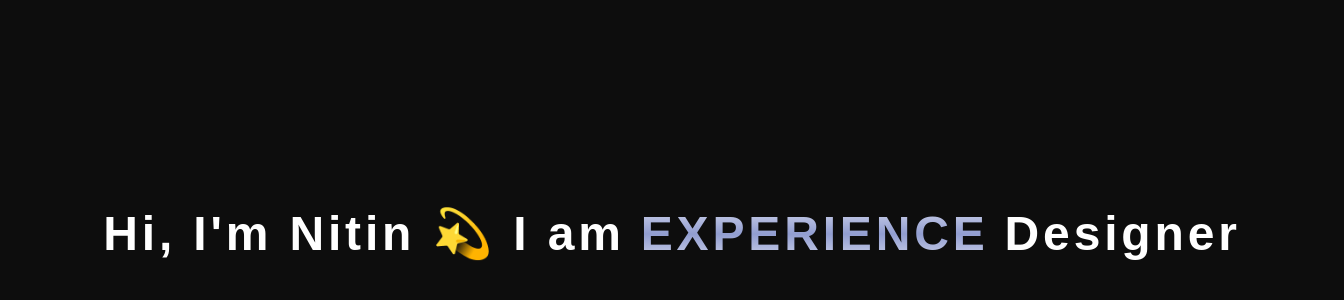
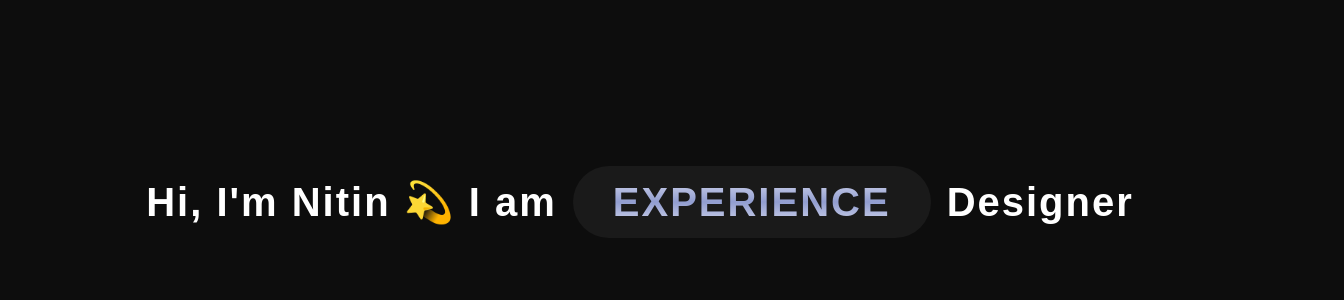
Before and after one commit to borgirnitin/animated-text, a Next.js app: page / in a window 1280 px wide. Shown: the part 198-498 px from the top of the page, 1344 px wide, since content can reach past the window. Built offline with nearby package versions, Linux system fonts and the light colour scheme; a web font is replaced by a local one.

Commit message:
Update index.js

```diff
--- a/pages/index.js
+++ b/pages/index.js
@@ -4,7 +4,8 @@ import { motion, AnimatePresence } from "framer-motion";
 export default function AnimatedHero() {
   const titles = useMemo(() => ["PRODUCT", "UX / UI", "EXPERIENCE", "INDUSTRIAL"], []);
   const [index, setIndex] = useState(0);
-  const longest = "EXPERIENCE"; // for consistent width
+
+  const longest = "EXPERIENCE"; // For consistent pill size
 
   useEffect(() => {
     const interval = setInterval(() => {
@@ -17,6 +18,9 @@ export default function AnimatedHero() {
     <>
       <style>{`
         @import url('https://fonts.googleapis.com/css2?family=General+Sans:wght@400;700&display=swap');
+        * {
+          box-sizing: border-box;
+        }
         body {
           margin: 0;
           font-family: 'General Sans', sans-serif;
@@ -32,32 +36,34 @@ export default function AnimatedHero() {
           padding: "2rem",
           height: "100vh",
           width: "100%",
+          color: "#fff",
         }}
       >
         <div
           style={{
             display: "flex",
+            flexWrap: "wrap",
             alignItems: "center",
             fontFamily: "'General Sans', sans-serif",
             fontWeight: 700,
-            letterSpacing: "0.08em",
-            fontSize: "clamp(1.8rem, 6vw, 3rem)",
-
-            color: "#ffffff",
+            letterSpacing: "0.05em",
+            fontSize: "clamp(1.5rem, 4vw, 2.5rem)",
             lineHeight: 1.2,
-            whiteSpace: "nowrap",
           }}
         >
           <span style={{ marginRight: "0.5rem" }}>Hi, I'm Nitin 💫 I am</span>
 
           <div
             style={{
+              position: "relative",
+              minWidth: `${longest.length + 1}ch`,
+              margin: "0 0.5rem",
+              padding: "0.3em 1em",
+              backgroundColor: "#1a1a1a",
+              borderRadius: "9999px",
               display: "inline-flex",
               justifyContent: "center",
               alignItems: "center",
-              minWidth: `${longest.length + 1}ch`,
-              margin: "0 0.5rem",
-              position: "relative",
             }}
           >
             <AnimatePresence mode="wait">
@@ -73,17 +79,30 @@ export default function AnimatedHero() {
                   damping: 18,
                 }}
                 style={{
-                  display: "inline-block",
                   backgroundImage:
                     "linear-gradient(to bottom, #D4D8ED, #929ED1 50%, #D4D8ED)",
                   backgroundClip: "text",
                   WebkitBackgroundClip: "text",
                   WebkitTextFillColor: "transparent",
+                  whiteSpace: "nowrap",
                 }}
               >
                 {titles[index]}
               </motion.span>
             </AnimatePresence>
+
+            <span
+              aria-hidden="true"
+              style={{
+                visibility: "hidden",
+                height: 0,
+                overflow: "hidden",
+                whiteSpace: "nowrap",
+                position: "absolute",
+              }}
+            >
+              {longest}
+            </span>
           </div>
 
           <span style={{ marginLeft: "0.5rem" }}>Designer</span>
```
